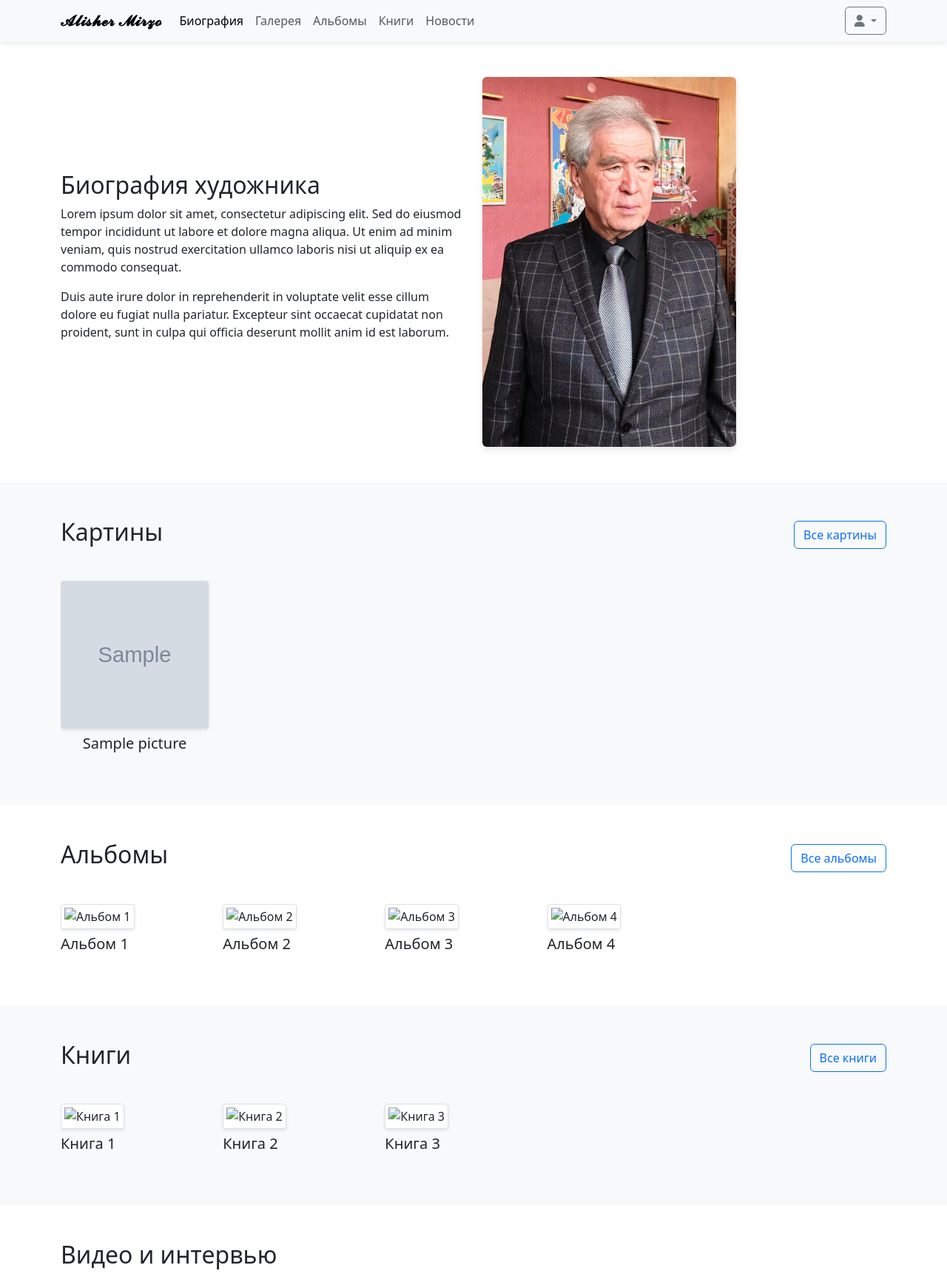
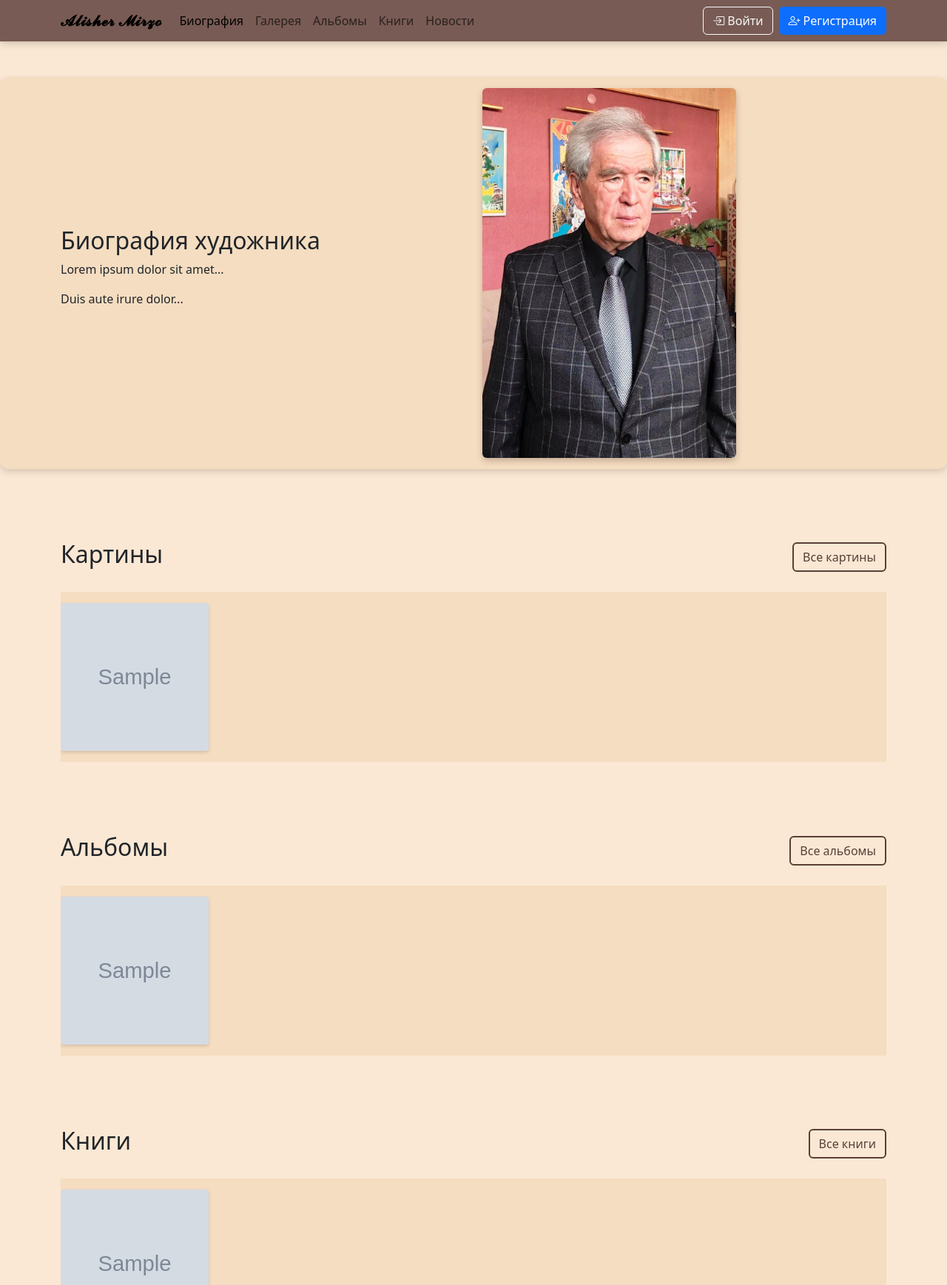
Before and after one commit to ViraKrajevskiy/Alisher-MirzoWebsite, a Django app: page / in a window 1280 px wide. Shown: the top 1737 px of the page at 74% size. Run offline with Django 5.2, Linux system fonts and the light colour scheme; tables that the repository leaves empty hold one stand-in row (values such as "Sample post"); grey boxes marked "Sample" are stand-in pictures; some libraries are stand-ins or nearby versions.

Commit message:
new update

```diff
--- a/main_app/templates/main_page/main_site.html
+++ b/main_app/templates/main_page/main_site.html
@@ -6,6 +6,7 @@
     <meta name="viewport" content="width=device-width, initial-scale=1.0">
     <title>Художник | Главная</title>
 
+    <link rel="stylesheet" href="https://cdn.jsdelivr.net/npm/bootstrap-icons@1.10.5/font/bootstrap-icons.css">
     <link rel="stylesheet" href="{% static 'css/main_pagefile/mainpage.css' %}">
     <!-- Bootstrap 5 CSS -->
     <link href="https://cdn.jsdelivr.net/npm/bootstrap@5.3.0/dist/css/bootstrap.min.css" rel="stylesheet">
@@ -14,7 +15,8 @@
 </head>
 <body>
     <!-- Навбар -->
-    <nav class="navbar navbar-expand-lg navbar-light bg-light sticky-top">
+
+    <nav class="navbar navbar-expand-lg sticky-top custom-navbar">
         <div class="container">
             <a class="navbar-brand" href="#">𝓐𝓵𝓲𝓼𝓱𝓮𝓻 𝓜𝓲𝓻𝔃𝓸</a>
             <button class="navbar-toggler" type="button" data-bs-toggle="collapse" data-bs-target="#navbarNav">
@@ -38,34 +40,46 @@
                         <a class="nav-link" href="#">Новости</a>
                     </li>
                 </ul>
+
+                {% if request.user.is_authenticated %}
                 <div class="d-flex align-items-center">
                     <div class="dropdown">
-                        <button class="btn btn-outline-secondary dropdown-toggle" type="button" id="dropdownMenuButton" data-bs-toggle="dropdown">
-                            <i class="fas fa-user"></i>
-                        </button>
-                        <ul class="dropdown-menu dropdown-menu-end">
-                            <li><a class="dropdown-item" href="#"><i class="fas fa-heart me-2"></i>Избранное</a></li>
-                            <li><a class="dropdown-item" href="#"><i class="fas fa-user me-2"></i>Профиль</a></li>
+                        <a href="#" class="d-flex align-items-center user-dropdown-toggle dropdown-toggle"
+                            id="userDropdown" data-bs-toggle="dropdown" aria-expanded="false">
+                            <span class="navbar-text text-white">{{ request.user.username }}</span>
+                        </a>
+                        <ul class="dropdown-menu dropdown-menu-end" aria-labelledby="userDropdown">
+                            <li><a class="dropdown-item" href="#"><i class="bi bi-person me-2"></i>Профиль</a></li>
+                            <li><a class="dropdown-item" href="#"><i class="bi bi-heart me-2"></i>Избранное</a></li>
                             <li><hr class="dropdown-divider"></li>
-                            <li><a class="dropdown-item" href="#"><i class="fas fa-sign-out-alt me-2"></i>Выйти</a></li>
+                            <li><a class="dropdown-item" href="{% url 'logout' %}"><i class="bi bi-box-arrow-right me-2"></i>Выйти</a></li>
                         </ul>
                     </div>
                 </div>
+                {% else %}
+                <div class="d-flex gap-2">
+                    <a href="{% url 'login' %}" class="btn btn-outline-light"><i class="bi bi-box-arrow-in-right me-1"></i>Войти</a>
+                    <a href="{% url 'register' %}" class="btn btn-primary"><i class="bi bi-person-plus me-1"></i>Регистрация</a>
+                </div>
+                {% endif %}
+
             </div>
         </div>
     </nav>
 
     <!-- Биография -->
-    <section class="py-5">
+    <section class="py-5 warm-background">
+        <div class="scroll-wrapper">  <!-- этот блок добавляем -->
             <div class="container">
                 <div class="row align-items-center">
                     <div class="col-md-6">
                         <h2>Биография художника</h2>
-                    <p>Lorem ipsum dolor sit amet, consectetur adipiscing elit. Sed do eiusmod tempor incididunt ut labore et dolore magna aliqua. Ut enim ad minim veniam, quis nostrud exercitation ullamco laboris nisi ut aliquip ex ea commodo consequat.</p>
-                    <p>Duis aute irure dolor in reprehenderit in voluptate velit esse cillum dolore eu fugiat nulla pariatur. Excepteur sint occaecat cupidatat non proident, sunt in culpa qui officia deserunt mollit anim id est laborum.</p>
+                        <p>Lorem ipsum dolor sit amet...</p>
+                        <p>Duis aute irure dolor...</p>
                     </div>
                     <div class="col-md-6">
                         <img src="{% static 'images/alisher-mirzo.jpg' %}" alt="Фото художника" class="img-fluid rounded artist-photo">
+                    </div>
                 </div>
             </div>
         </div>
@@ -73,12 +87,12 @@
 
 
     <!-- Картины -->
+    <section class="py-5 warm-background">
 
-    <section class="py-5 bg-light">
         <div class="container">
             <div class="d-flex justify-content-between align-items-center mb-4">
                 <h2>Картины</h2>
-                <a href="{% url 'all_pictures' %}" class="btn btn-outline-primary">Все картины</a>
+                <a href="{% url 'all_pictures' %}" class="btn custom-pictures-button">Все картины</a>
             </div>
             <div class="scroll-container">
                 {% for photo in pictures %}
@@ -86,7 +100,44 @@
                     <a href="{{ photo.picture.url }}" target="_blank">
                         <img src="{{ photo.picture.url }}" class="card-img-top" alt="{{ photo.title }}">
                     </a>
-                    <h5 class="mt-2 text-center">{{ photo.title }}</h5>
+                </div>
+                {% endfor %}
+            </div>
+        </div>
+    </section>
+
+    <!-- Альбомы -->
+    <section class="py-5 warm-background">
+        <div class="container">
+            <div class="d-flex justify-content-between align-items-center mb-4">
+                <h2>Альбомы</h2>
+                <a href="#" class="btn custom-pictures-button">Все альбомы</a>
+            </div>
+            <div class="scroll-container">
+                    {% for photo in albums %}
+                    <div class="scroll-item">
+                        <a href="{{ photo.photoalbum.url }}" target="_blank">
+                            <img src="{{ photo.photoalbum.url }}" class="card-img-top" alt="{{ photo.title }}">
+                        </a>
+                    </div>
+                    {% endfor %}
+                </div>
+            </div>
+    </section>
+
+    <!-- Книги -->
+    <section class="py-5 warm-background">
+        <div class="container">
+            <div class="d-flex justify-content-between align-items-center mb-4">
+                <h2>Книги</h2>
+                <a href="#" class="btn custom-pictures-button">Все книги</a>
+            </div>
+            <div class="scroll-container">
+                {% for photo in books %}
+                <div class="scroll-item">
+                    <a href="{{ photo.photo.url }}" target="_blank">
+                        <img src="{{ photo.photo.url }}" class="card-img-top" alt="{{ photo.title }}">
+                    </a>
                 </div>
                 {% endfor %}
             </div>
@@ -94,61 +145,9 @@
     </section>
 
 
-    <!-- Альбомы -->
-    <section class="py-5">
-        <div class="container">
-            <div class="d-flex justify-content-between align-items-center mb-4">
-                <h2>Альбомы</h2>
-                <a href="#" class="btn btn-outline-primary">Все альбомы</a>
-            </div>
-            <div class="scroll-container">
-                <div class="scroll-item">
-                    <img src="https://via.placeholder.com/300x300" class="img-thumbnail" alt="Альбом 1">
-                    <h5 class="mt-2">Альбом 1</h5>
-                </div>
-                <div class="scroll-item">
-                    <img src="https://via.placeholder.com/300x300" class="img-thumbnail" alt="Альбом 2">
-                    <h5 class="mt-2">Альбом 2</h5>
-                </div>
-                <div class="scroll-item">
-                    <img src="https://via.placeholder.com/300x300" class="img-thumbnail" alt="Альбом 3">
-                    <h5 class="mt-2">Альбом 3</h5>
-                </div>
-                <div class="scroll-item">
-                    <img src="https://via.placeholder.com/300x300" class="img-thumbnail" alt="Альбом 4">
-                    <h5 class="mt-2">Альбом 4</h5>
-                </div>
-            </div>
-        </div>
-    </section>
+    <!-- Видео и интервью -->
+    <section class="py-5 warm-background">
 
-    <!-- Книги -->
-    <section class="py-5 bg-light">
-        <div class="container">
-            <div class="d-flex justify-content-between align-items-center mb-4">
-                <h2>Книги</h2>
-                <a href="#" class="btn btn-outline-primary">Все книги</a>
-            </div>
-            <div class="scroll-container">
-                <div class="scroll-item">
-                    <img src="https://via.placeholder.com/200x300" class="img-thumbnail" alt="Книга 1">
-                    <h5 class="mt-2">Книга 1</h5>
-                </div>
-                <div class="scroll-item">
-                    <img src="https://via.placeholder.com/200x300" class="img-thumbnail" alt="Книга 2">
-                    <h5 class="mt-2">Книга 2</h5>
-                </div>
-                <div class="scroll-item">
-                    <img src="https://via.placeholder.com/200x300" class="img-thumbnail" alt="Книга 3">
-                    <h5 class="mt-2">Книга 3</h5>
-                </div>
-            </div>
-        </div>
-    </section>
-
-
-    <!-- Видео и интервью -->
-    <section class="py-5">
         <div class="container">
             <h2 class="mb-4">Видео и интервью</h2>
             <div class="row">
@@ -175,7 +174,7 @@
     </section>
 
     <!-- Контакты и форма -->
-    <section class="py-5 bg-light">
+    <section class="py-5 warm-background">
         <div class="container">
             <div class="row">
                 <div class="col-md-6">
@@ -200,10 +199,8 @@
                     <p><i class="fas fa-phone me-2"></i> +1 (234) 567-89-00</p>
                     <div class="mt-4">
                         <h5>Социальные сети:</h5>
-                        <a href="#" class="btn btn-outline-dark me-2"><i class="fab fa-instagram"></i></a>
-                        <a href="#" class="btn btn-outline-dark me-2"><i class="fab fa-facebook"></i></a>
-                        <a href="#" class="btn btn-outline-dark me-2"><i class="fab fa-twitter"></i></a>
-                        <a href="#" class="btn btn-outline-dark"><i class="fab fa-youtube"></i></a>
+                        <a href="https://www.instagram.com/alishermirzo_artist?igsh=MXE3d2ozbzY1MDB6eg==" class="btn btn-outline-dark me-2"><i class="fab fa-instagram"></i></a>
+                        <a href="https://www.facebook.com/share/16hyYqLerk/?mibextid=wwXIfr" class="btn btn-outline-dark me-2"><i class="fab fa-facebook"></i></a>
                     </div>
                 </div>
             </div>
--- a/main_app/urls.py
+++ b/main_app/urls.py
@@ -1,17 +1,14 @@
 from django.urls import path
 
 from main_app.views.print_filter_obj.main_filter_print import book_list, news_detail, \
-    news_list, album_detail, album_list, book_detail, main_page, all_pictures_view, main_page_albums
-from main_app.views.registration_and_log.log_registration import home_view, login_view, register_view, logout_view
+    news_list, album_detail, album_list, book_detail, main_page, all_pictures_view
+from main_app.views.registration_and_log.log_registration import login_view, register_view, logout_view
 from main_app.views.registration_and_log.confirm_email_view import confirm_email_view
 from main_app.views.registration_and_log.resend_code_view import resend_code_view
 
 
 urlpatterns = [
     path('', main_page, name='home'),
-
-    path('picture/', main_page, name='picture_main_page'),
-    path('picture/', main_page_albums, name='albums_main_page'),
 
     path('register/', register_view, name='register'),
     path('login/', login_view, name='login'),
--- a/main_app/views/print_filter_obj/main_filter_print.py
+++ b/main_app/views/print_filter_obj/main_filter_print.py
@@ -37,11 +37,6 @@ def news_detail(request, pk):
     comments = Comment.objects.filter(news=news)
     return render(request, 'pages_main_news/news.html', {'news': news, 'comments': comments})
 
-
-# PICTURE
-# views.py
-
-
 # gallery/ — список
 # список картин в странице только для картин
 def all_pictures_view(request):
@@ -50,14 +45,16 @@ def all_pictures_view(request):
 
 
 
+def news_see(request):
+    news = News.objects.all()
+    comment = Comment.objects.all()
+    return render(request,'pages_main_news/news.html',{'news':news,})
 
 # функции основной страницы
-
 # Показ картин в основной странице
 def main_page(request):
-    pictures = Picture.objects.all()
-    return render(request,'main_page/main_site.html',{'pictures':pictures})
+    pictures = Picture.objects.all()[:15]
+    albums = Album.objects.all()[:5]
+    books = Book.objects.all()[:3]
 
-def main_page_albums(request):
-    albums = Album.objects.all()
-    return render(request,'main_page/main_site.html',{'albums':albums})
+    return render(request,'main_page/main_site.html',{'pictures':pictures, 'albums':albums,'books':books})
--- a/static/css/main_pagefile/mainpage.css
+++ b/static/css/main_pagefile/mainpage.css
@@ -1,3 +1,62 @@
+.scroll-wrapper {
+    background-color: #f5ddc1;
+    border-radius: 12px;
+    box-shadow: 0 4px 8px rgba(90, 62, 54, 0.2);
+    padding: 15px 0;
+}
+
+
+.custom-pictures-button {
+    border: 2px solid #5a3e36 !important;
+    color: #5a3e36 !important;
+    background-color: transparent !important;
+    font-weight: 500;
+    transition: background-color 0.3s ease;
+}
+
+.custom-pictures-button:hover {
+    background-color: #3b2a26 !important;
+    color: #a18f7f !important;
+}
+
+
+/* Кнопка аватарки (user-dropdown) */
+.user-dropdown-toggle {
+    padding: 6px 10px;
+    border-radius: 6px;
+    background-color: #5a3e36;
+    color: #f6e27f !important;
+    transition: background-color 0.3s ease;
+}
+
+.user-dropdown-toggle:hover {
+    background-color: #3b2a26;
+    color: #3b2a26 !important;
+}
+
+/* Стили выпадающего меню */
+.dropdown-menu {
+    background-color: #3b2a26;
+    border: 1px solid #a18f7f;
+    border-radius: 6px;
+}
+
+/* Цвет ссылок внутри */
+.dropdown-menu .dropdown-item {
+    color: #5a3e36;
+    font-weight: 500;
+}
+
+.dropdown-menu .dropdown-item:hover {
+    background-color: #3b2a26;
+    color: #000;
+}
+
+
+.warm-background {
+    background-color: #fae8d4 !important;
+}
+
 .fancy-font {
     font-family: 'Brush Script MT', cursive;
     font-size: 1.5rem;
@@ -7,7 +66,7 @@
     max-height: 500px;
     object-fit: cover;
     border-radius: 8px;
-    box-shadow: 0 4px 8px rgba(0, 0, 0, 0.1);
+    box-shadow: 0 4px 8px rgba(90, 62, 54, 0.3); /* тёплая тень */
     transition: transform 0.3s ease;
 }
 
@@ -21,7 +80,8 @@
     white-space: nowrap;
     padding: 15px 0;
     scrollbar-width: thin;
-    scrollbar-color: #888 #5a3e36;
+    scrollbar-color: #f39c12 #5a3e36;
+    background-color: #f5ddc1; /* фон скролл-блока */
 }
 
 .scroll-container::-webkit-scrollbar {
@@ -29,12 +89,12 @@
 }
 
 .scroll-container::-webkit-scrollbar-track {
-    background:#a18f7f ;
+    background: #a18f7f;
     border-radius: 10px;
 }
 
 .scroll-container::-webkit-scrollbar-thumb {
-    background-color: #888;
+    background-color: #5a3e36;
     border-radius: 10px;
 }
 
@@ -54,7 +114,7 @@
     height: 200px;
     object-fit: cover;
     border-radius: 4px;
-    box-shadow: 0 2px 4px rgba(0, 0, 0, 0.1);
+    box-shadow: 0 2px 4px rgba(90, 62, 54, 0.2);
 }
 
 /* Стили для формы контактов */
@@ -62,34 +122,37 @@
     background-color: #a18f7f;
     padding: 20px;
     border-radius: 8px;
-    box-shadow: 0 2px 10px rgba(0, 0, 0, 0.05);
+    box-shadow: 0 2px 10px rgba(90, 62, 54, 0.2);
 }
 
 .contact-form .form-control {
     border-radius: 4px;
-    border: 1px solid #a18f7f;
+    border: 1px solid #5a3e36;
 }
 
 .contact-form .btn-primary {
-    background-color: #0d6efd;
+    background-color: #b0a9a9;
     border: none;
     padding: 10px 20px;
     border-radius: 4px;
     transition: background-color 0.3s ease;
+    color: #fff;
 }
 
 .contact-form .btn-primary:hover {
-    background-color: #0b5ed7;
+    background-color: #5c5454;
 }
 
 /* Стили для навбара */
 .navbar {
-    box-shadow: 0 2px 10px rgba(0, 0, 0, 0.1);
+    background-color: #785b54 !important;
+    box-shadow: 0 2px 10px rgba(0, 0, 0, 0.2);
 }
 
 .navbar-brand {
     font-weight: bold;
     font-size: 1.5rem;
+
 }
 
 .nav-link {
@@ -97,26 +160,30 @@
     padding: 8px 15px;
     border-radius: 4px;
     transition: background-color 0.3s ease;
+
 }
 
 .nav-link:hover {
-    background-color: rgba(0, 0, 0, 0.05);
+    background-color: #5a3e36;
 }
 
 /* Стили для футера */
 footer {
-    box-shadow: 0 -2px 10px rgba(0, 0, 0, 0.1);
+    background-color: #3b2a26;
+    box-shadow: 0 -2px 10px rgba(0, 0, 0, 0.2);
+    color: #f6e27f;
 }
 
 footer a {
-    color: #3b2a26;
+    color: #f6e27f;
     text-decoration: none;
     transition: color 0.3s ease;
 }
 
 footer a:hover {
-    color: #a18f7f;
+    color: #3b2a26;
 }
+
 
 /* Адаптивные стили */
 @media (max-width: 768px) {
```
Lines whose indentation alone changed are shown as unchanged.
